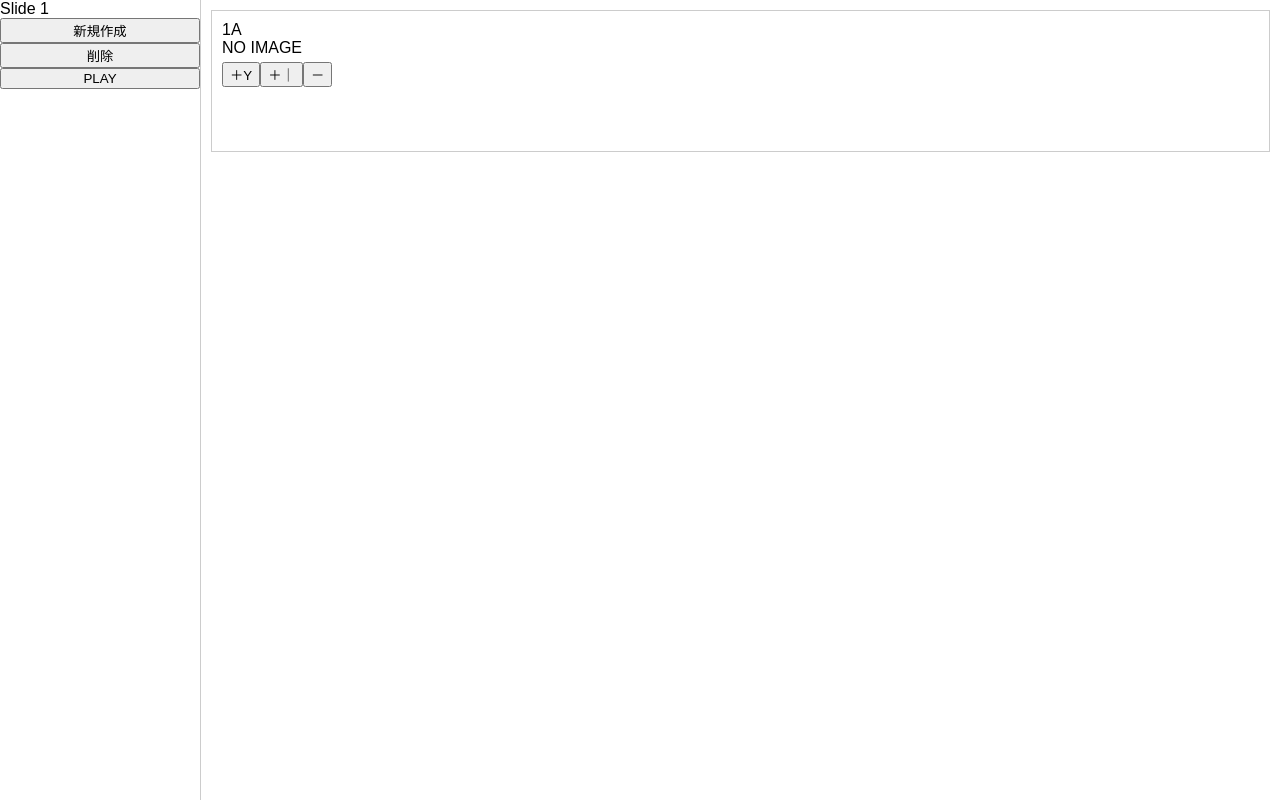
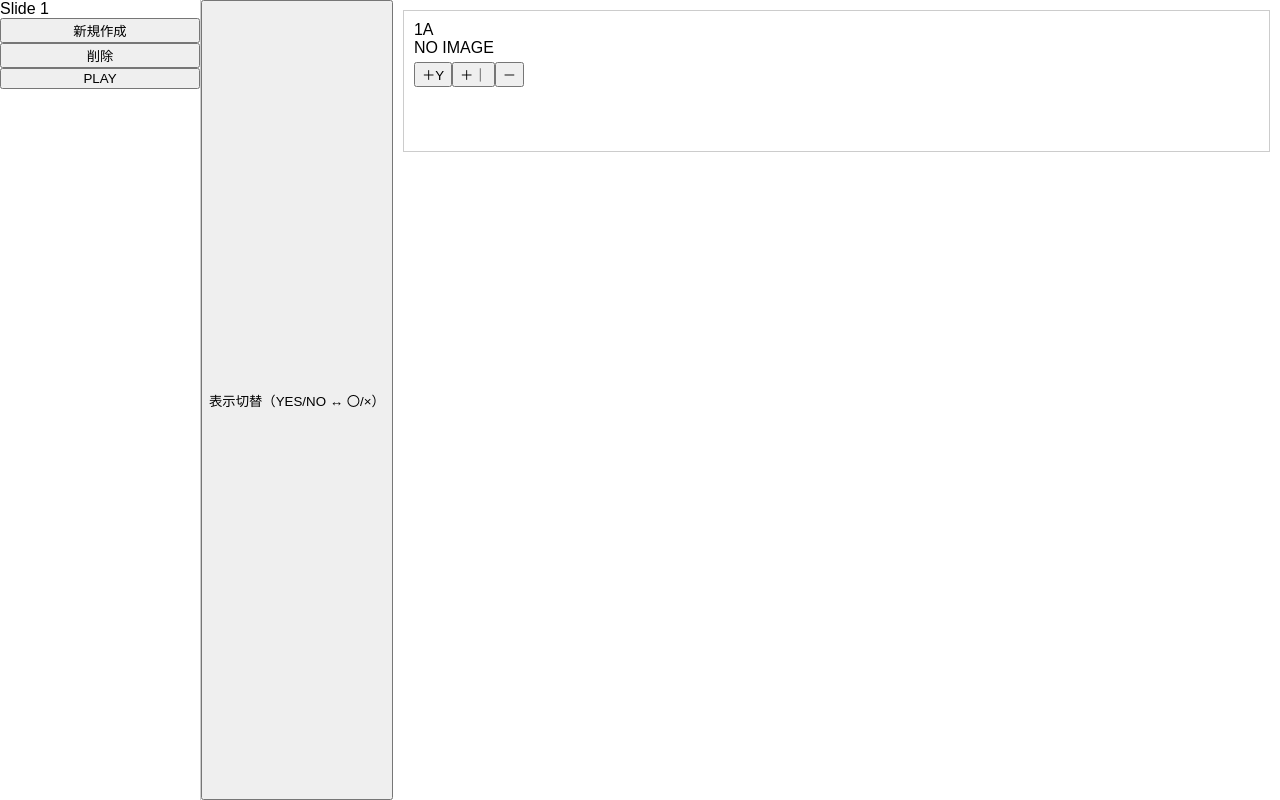
Before and after one commit to hachinoji-8/yesorno, a plain HTML site: page index.html in a window 1280 px wide. Drawn offline with Linux system fonts and the light colour scheme.

Commit message:
Add toggle button for play mode in index.html

```diff
--- a/index.html
+++ b/index.html
@@ -9,6 +9,7 @@
 
 <div id="editor">
   <div id="slideList"></div>
+  <button onclick="togglePlayMode()">表示切替（YES/NO ↔ 〇/×）</button>
   <div id="treeArea"></div>
 </div>
 
```
